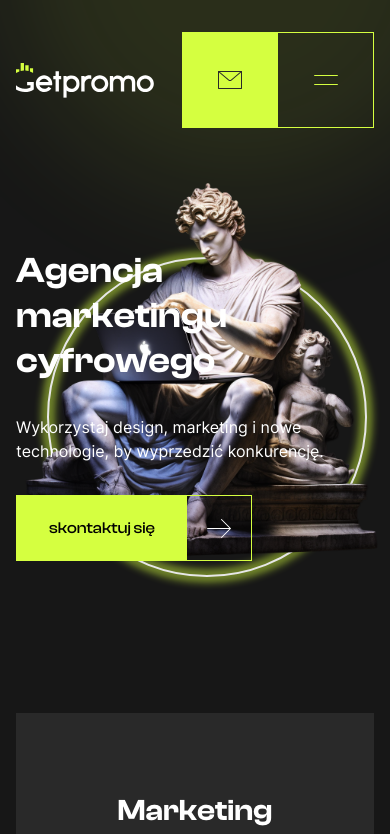
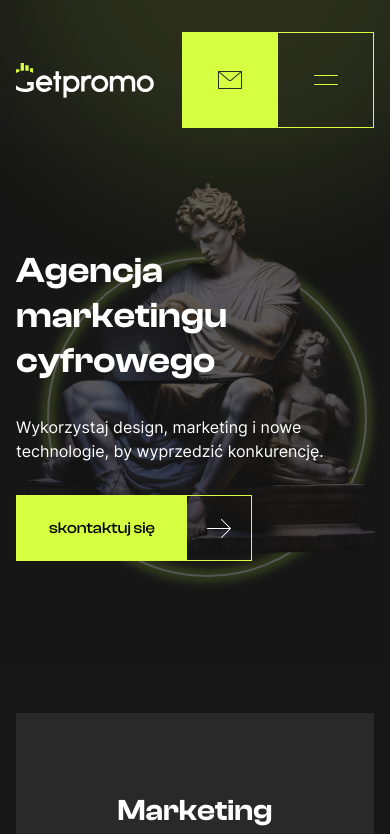
Before and after one commit to PGodzien/getpromo-nowa-strona, a Next.js app: page / in a window 390 px wide. Shown: the top 834 px of the page. Built offline with nearby package versions, Linux system fonts and the light colour scheme; a web font is replaced by a local one.

Commit message:
Update hero.tsx

```diff
--- a/app/components/hero.tsx
+++ b/app/components/hero.tsx
@@ -8,6 +8,7 @@ export default function Hero() {
             <div className="absolute z-20 -mt-72 blur-3xl opacity-10 p-60 h-10 w-10 bg-primary top-0 rounded-full mx-auto left-0 right-0"></div>
             <div className="">
                 <section className="relative z-10 w-full py-6 overflow-visible bg-transparent">
+                    <div className="absolute inset-0 bg-getDark bg-opacity-70 md:bg-transparent z-20"></div>
                     <div className="relative flex lg:flex-row flex-col py-20 md:py-0 items-center justify-between px-4 mx-auto container md:px-12 2xl:px-0 lg:max-w-screen-2xl">
                         <div className="space-y-8 lg:-mt-28 max-w-lg 2xl:max-w-2xl relative z-20 w-full">
                             <h1
```
